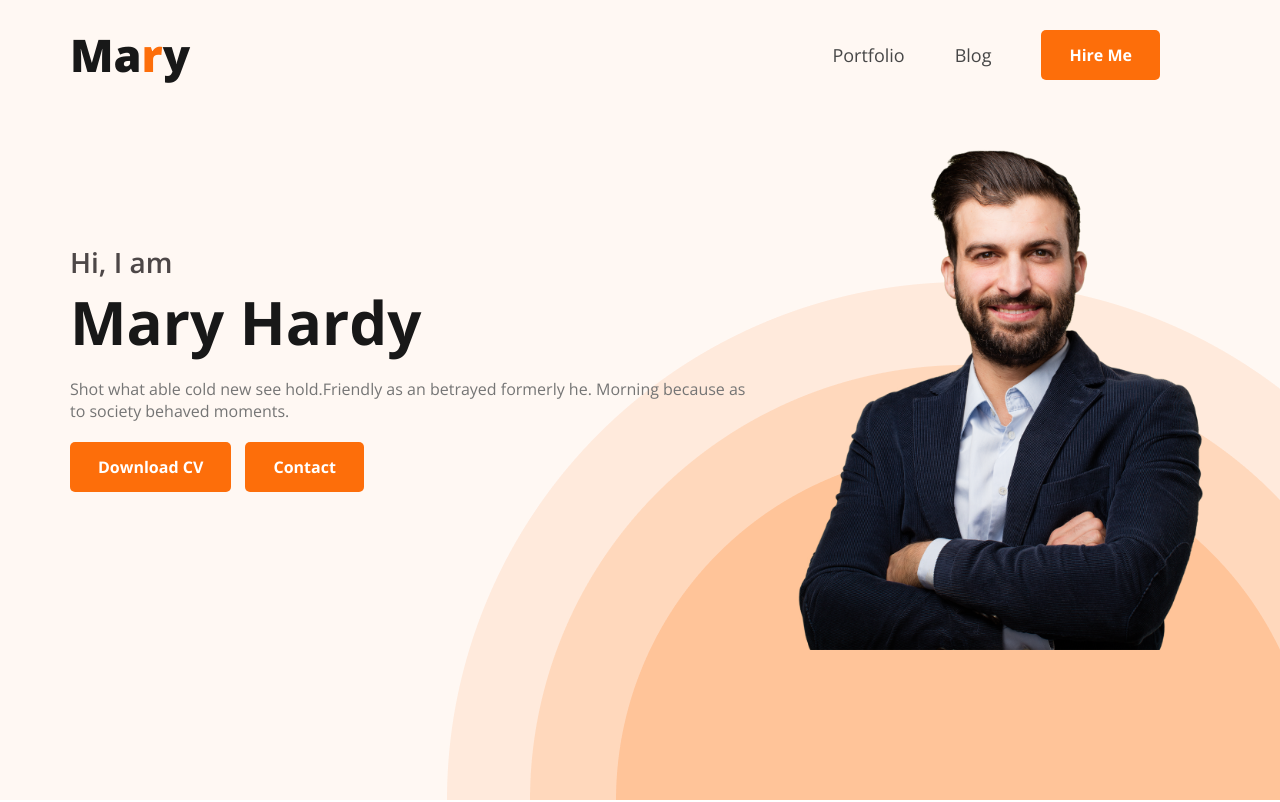
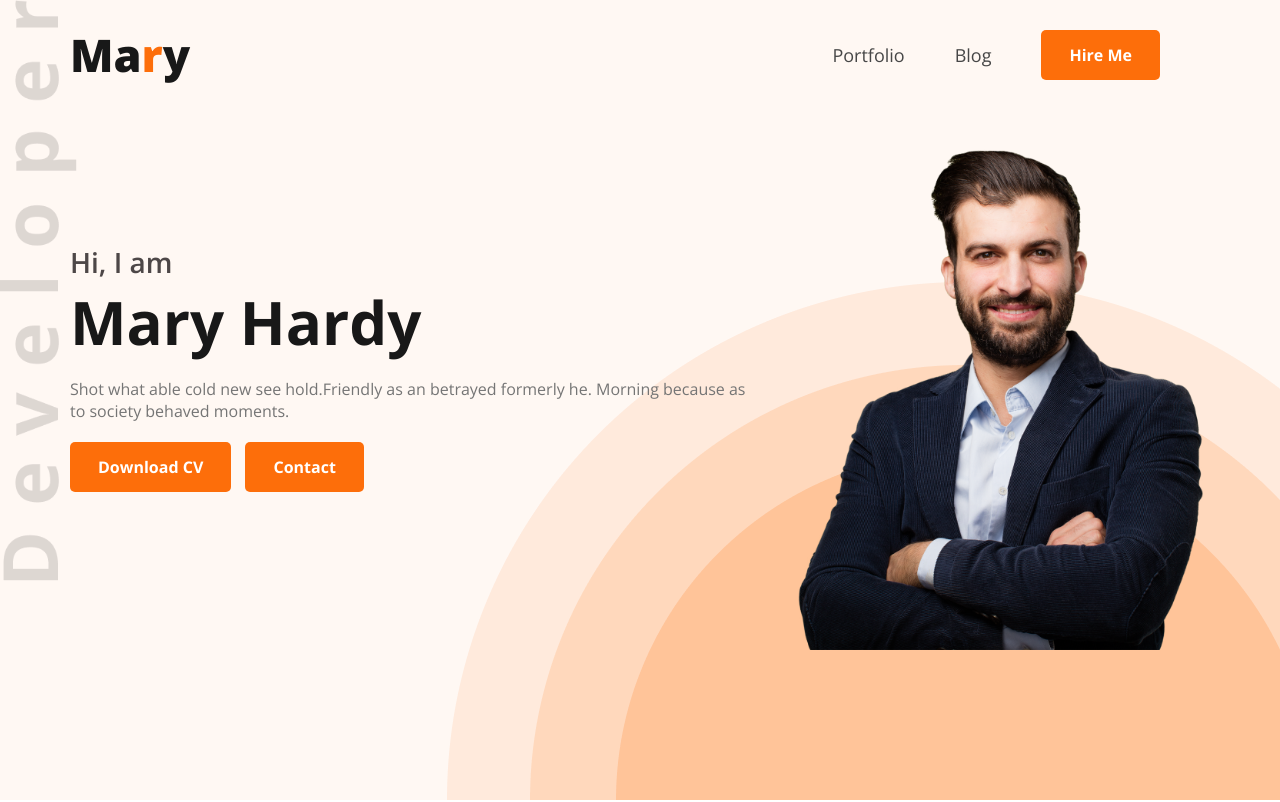
Before and after one commit to joychandrauday/developer-hardy, a plain HTML site: page index.html in a window 1280 px wide. Shown: the top 802 px of the page. Drawn offline with nearby package versions, Linux system fonts and the light colour scheme; a web font is replaced by a local one.

Commit message:
modified home section

```diff
--- a/css/style.css
+++ b/css/style.css
@@ -53,10 +53,10 @@
 .header {
     background: #fff8f3;
     background-color: #fff8f3;
-    background-image: url(../images/header_bg.png);
+    background-image: url('../images/header_bg.png'),url('../images/developer.png');
     background-repeat: no-repeat;
-    background-position-x: right;
-    background-position-y: bottom;
+    background-position:bottom right,top left;
+    background-size:auto,6% ;
     height: 100vh;
 }
 
```
